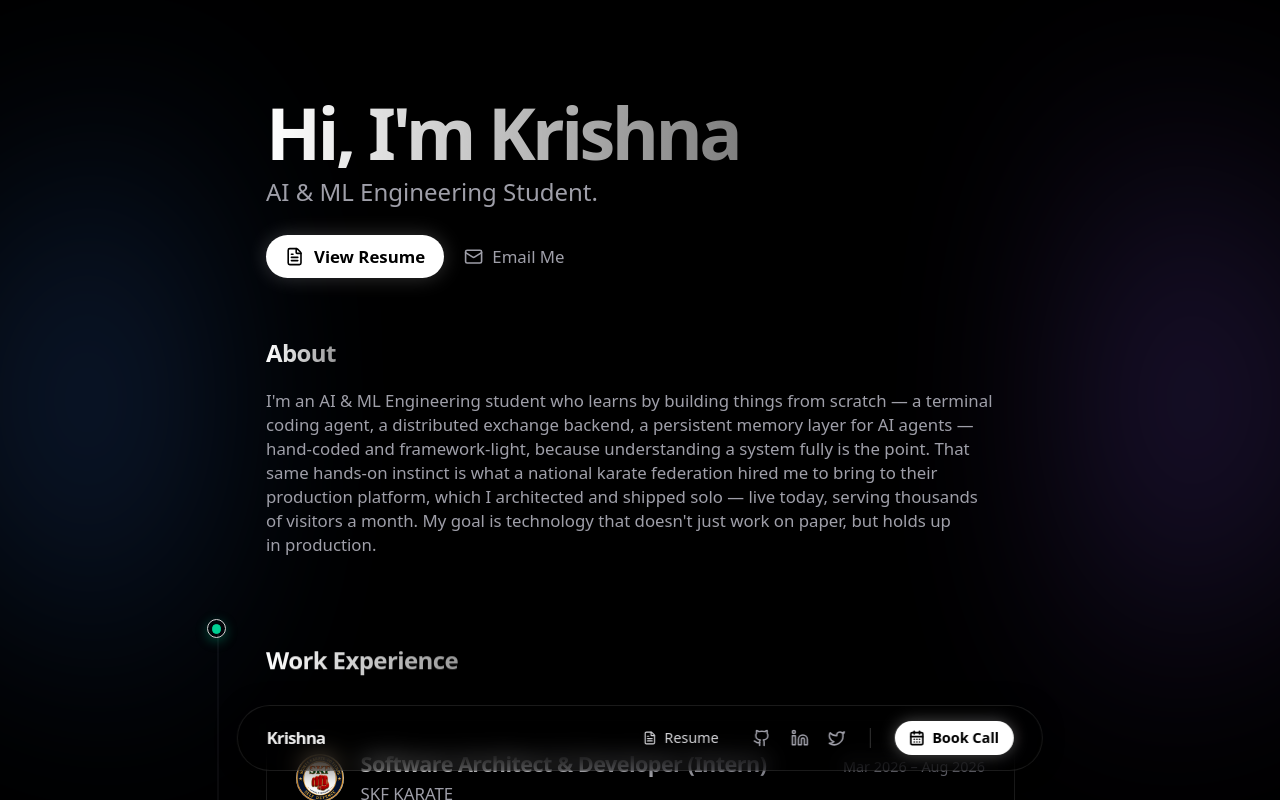
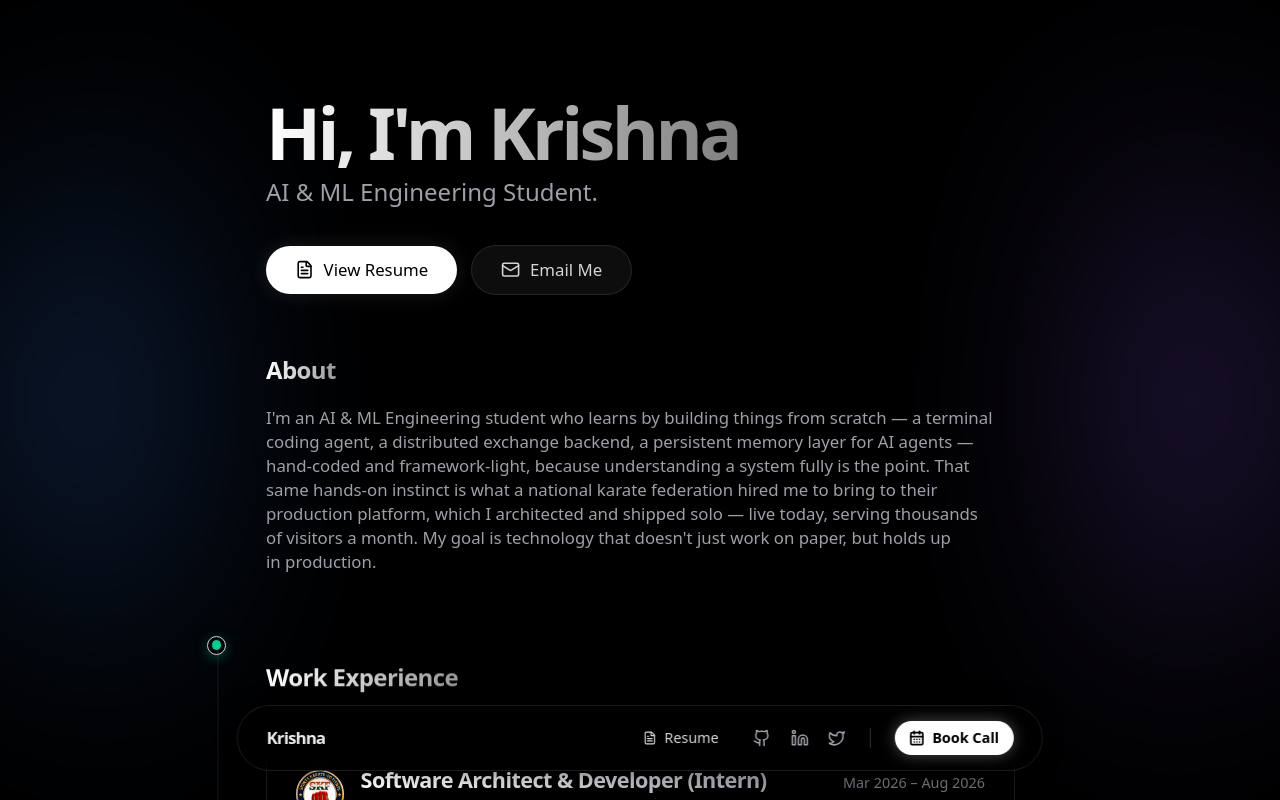
Before and after one commit to kr1shnac/krish-portfolio, a Next.js app: page / in a window 1280 px wide. Shown: the top 800 px of the page. Built offline with nearby package versions, Linux system fonts and the light colour scheme.

Commit message:
ui: balance and symmetrical hero buttons for clean design

```diff
--- a/src/components/Hero.tsx
+++ b/src/components/Hero.tsx
@@ -22,9 +22,9 @@ export default function Hero() {
                         </span>
                     </ScrollReveal>
                     <ScrollReveal delay={0.3}>
-                        <div className="flex items-center justify-center sm:justify-start gap-4 mt-4">
+                        <div className="flex flex-wrap items-center justify-center sm:justify-start gap-3 mt-6">
                             <a
-                                className="inline-flex items-center gap-2 text-sm font-semibold bg-white text-black px-4 py-2 rounded-full hover:scale-105 transition-all shadow-[0_0_20px_rgba(255,255,255,0.2)]"
+                                className="inline-flex items-center gap-2 text-sm font-medium bg-white text-black px-6 py-2.5 rounded-full hover:bg-white/90 hover:scale-105 transition-all shadow-[0_0_20px_rgba(255,255,255,0.1)]"
                                 href={personal.resumeUrl}
                                 target="_blank"
                             >
@@ -32,7 +32,7 @@ export default function Hero() {
                                 View Resume
                             </a>
                             <a
-                                className="inline-flex items-center gap-2 text-sm font-medium text-zinc-400 hover:text-white transition-all"
+                                className="inline-flex items-center gap-2 text-sm font-medium text-zinc-300 bg-white/5 border border-white/10 px-6 py-2.5 rounded-full hover:bg-white/10 hover:text-white hover:scale-105 transition-all"
                                 href={`mailto:${personal.email}`}
                             >
                                 <Mail className="w-4 h-4" />
```
